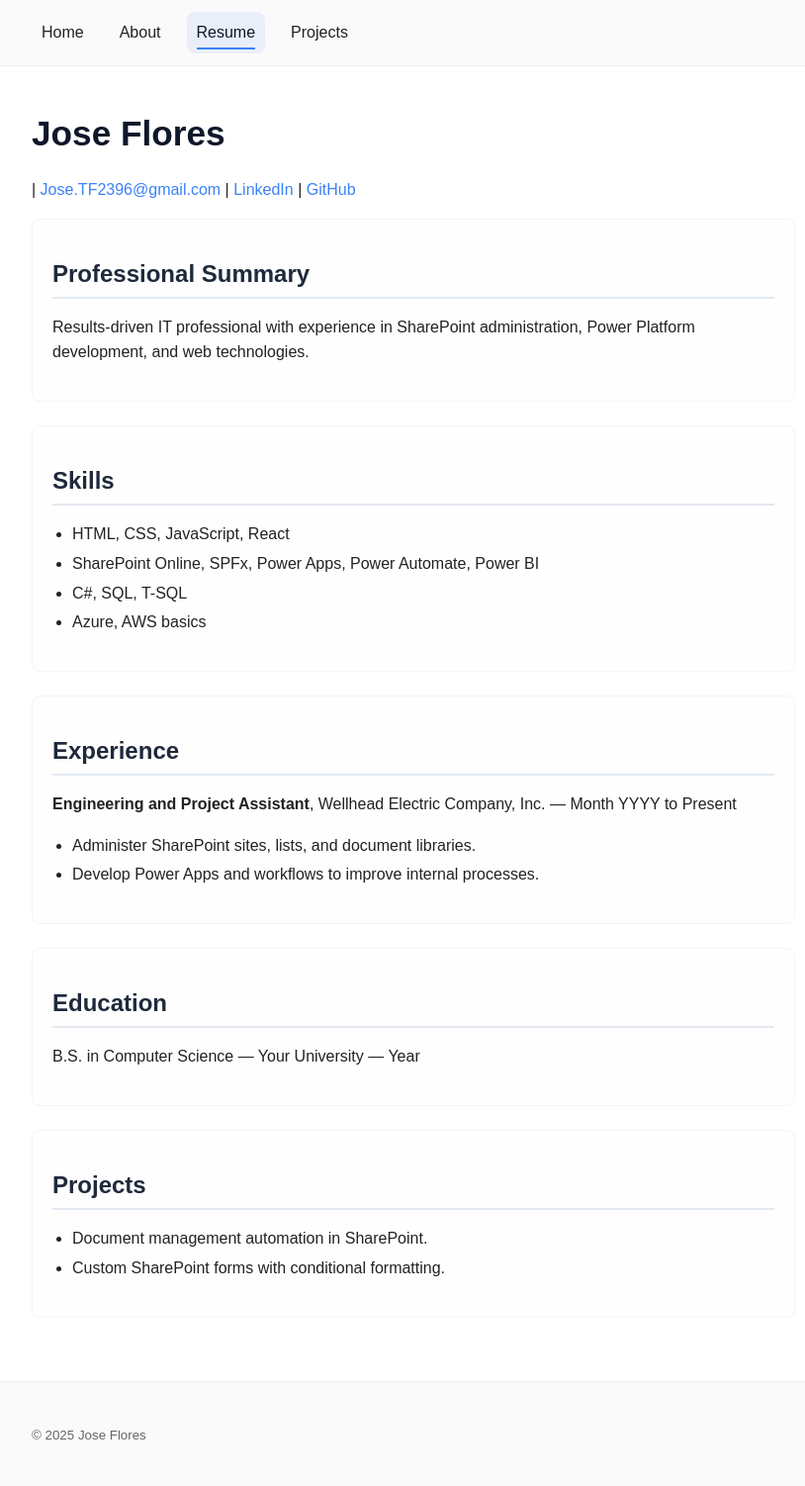
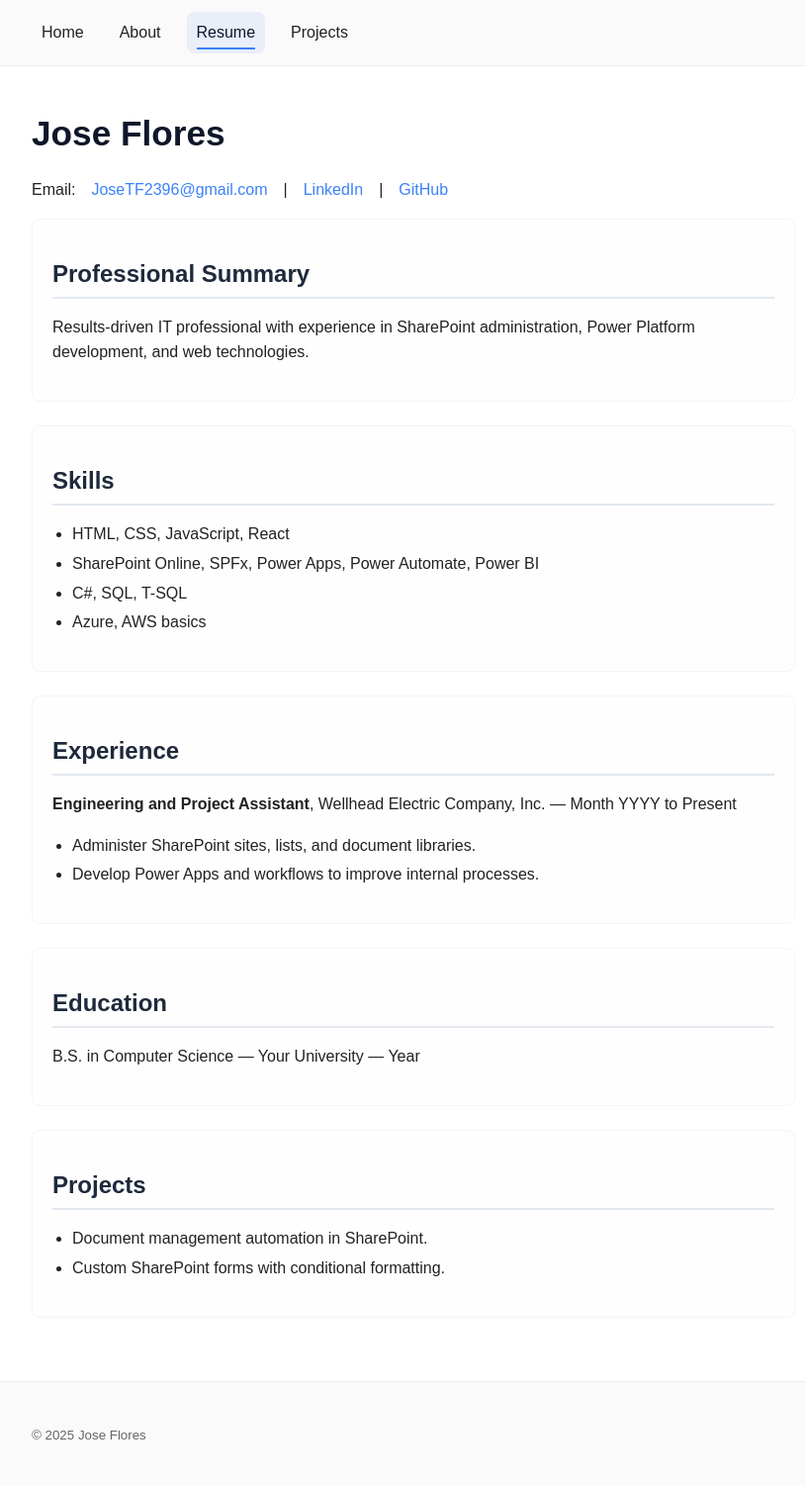
Before and after one commit to Josetf2396/Josetf2396.github.io, a Jekyll site: the page built from resume.html, in a window 1280 px wide. Shown: the whole page at 99% size, without its empty margins (222-1036 px from the left). Built offline with Jekyll 4.4.1, drawn with Linux system fonts in a browser that asks for light colours.

Commit message:
added contact info to config

```diff
--- a/_config.yml
+++ b/_config.yml
@@ -1 +1,12 @@
 title: Jose Flores
+description: "Engineering and Project Assistant specializing in SharePoint administration, Power Platform development, and web technologies"
+author: Jose Flores
+url: "https://yourusername.github.io"  # Replace with your actual URL
+
+# Contact Information Constants
+contact:
+  email: "JoseTF2396@gmail.com"
+  linkedin_url: "https://linkedin.com/in/yourprofile"
+  linkedin_handle: "yourprofile"
+  github_url: "https://github.com/josetf2396"
+  github_handle: "josetf2396"
--- a/about.html
+++ b/about.html
@@ -25,7 +25,8 @@
 <section>
   <h2>Contact</h2>
   <p>
-    Email: <a href="mailto:your.email@example.com">Jose.TF2396@gmail.com</a><br />
-    GitHub: <a href="https://github.com/josetf2396">github.com/josetf2396</a>
+    Email: <a href="mailto:{{ site.contact.email }}">{{ site.contact.email }}</a><br />
+    LinkedIn: <a href="{{ site.contact.linkedin_url }}">linkedin.com/in/{{ site.contact.linkedin_handle }}</a><br />
+    GitHub: <a href="{{ site.contact.github_url }}">github.com/{{ site.contact.github_handle }}</a>
   </p>
 </section>
--- a/resume.html
+++ b/resume.html
@@ -5,10 +5,10 @@
 ---
 
 <h1>Jose Flores</h1>
-<p>
-  | <a href="mailto:your.email@example.com">Jose.TF2396@gmail.com</a>
-  | <a href="https://linkedin.com/in/yourprofile">LinkedIn</a>
-  | <a href="https://github.com/josetf2396">GitHub</a>
+<p class="contact-info">
+  Email: <a href="mailto:{{ site.contact.email }}">{{ site.contact.email }}</a>
+  | <a href="{{ site.contact.linkedin_url }}">LinkedIn</a>
+  | <a href="{{ site.contact.github_url }}">GitHub</a>
 </p>
 
 <section>
```
